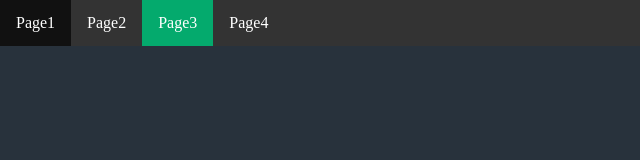
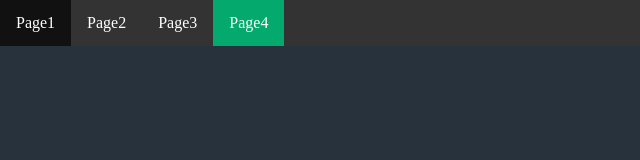
Before and after one commit to afterwc/afterwc.github.io, a plain HTML site: page Pages/Page4/index.html in a window 1280 px wide. Shown: the whole page, without its empty margins (0-640 px from the left). Drawn offline with Linux system fonts and the light colour scheme.

Commit message:
Update index.html

```diff
--- a/Pages/Page4/index.html
+++ b/Pages/Page4/index.html
@@ -8,8 +8,8 @@
 <ul>
   <li><a href="index.html">Page1</a></li>
   <li><a href="/Pages/Page2">Page2</a></li>
-  <li><a class="active" href="/Pages/Page3">Page3</a></li>
-  <li><a href="/Pages/Page4">Page4</a></li>
+  <li><a href="/Pages/Page3">Page3</a></li>
+  <li><a class="active" href="/Pages/Page4">Page4</a></li>
 </ul>
 </body>
 </html>
```
